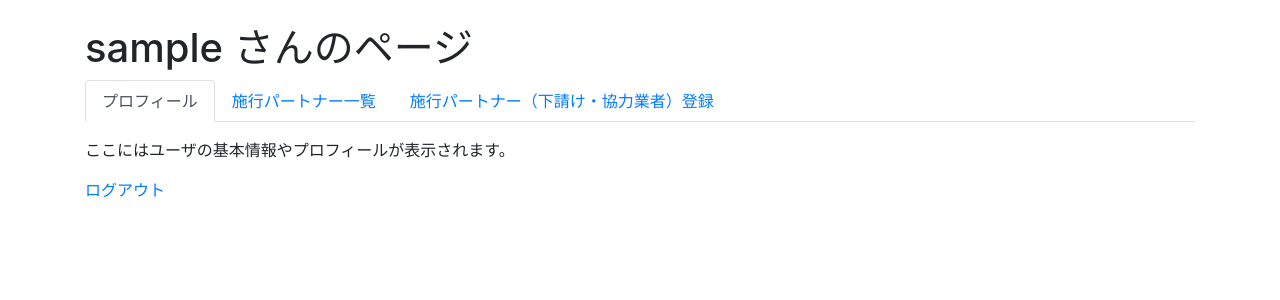
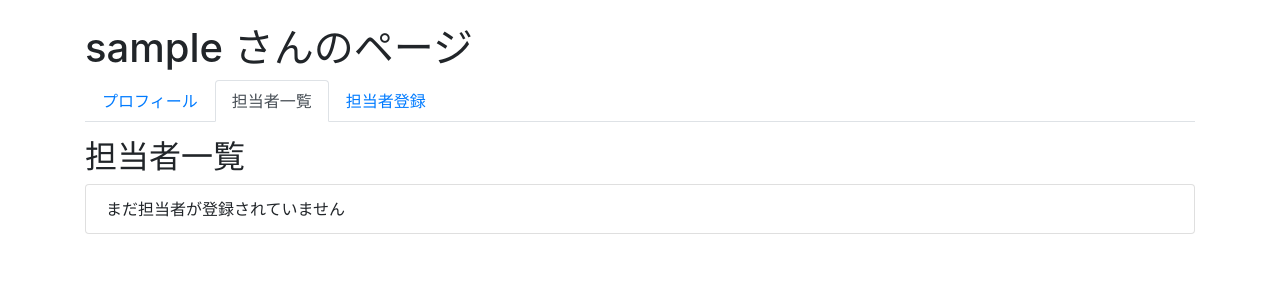
Before and after one commit to honjobunseki/jizen, a Flask app: a page that uses templates/user_page.html in a window 1280 px wide. Shown: the top 300 px of the page. Run offline with Flask 3, Linux system fonts and the light colour scheme; the visitor is signed in with stand-in values (Sample User, id 1); data comes from the database, SQL or seed files in the repository; data that the repository does not hold is empty; some libraries are stand-ins or nearby versions.

Commit message:
Update user_page.html

```diff
--- a/templates/user_page.html
+++ b/templates/user_page.html
@@ -12,129 +12,206 @@
 <body>
   <div class="container mt-4">
     <h1>{{ user.username }} さんのページ</h1>
-    <!-- ナビゲーションタブ -->
-    <ul class="nav nav-tabs" id="userTab" role="tablist">
-      <!-- プロフィールタブ（任意で追加） -->
+    <!-- タブナビゲーション -->
+    <ul class="nav nav-tabs" id="userPageTab" role="tablist">
       <li class="nav-item">
-        <a class="nav-link active" id="profile-tab" data-toggle="tab" href="#profile" role="tab" aria-controls="profile" aria-selected="true">
+        <a class="nav-link" id="profile-tab" data-toggle="tab" href="#profile" role="tab" aria-controls="profile" aria-selected="false">
           プロフィール
         </a>
       </li>
-      <!-- 施行パートナー一覧タブ -->
       <li class="nav-item">
-        <a class="nav-link" id="partners-list-tab" data-toggle="tab" href="#partners-list" role="tab" aria-controls="partners-list" aria-selected="false">
-          施行パートナー一覧
+        <a class="nav-link active" id="staff-list-tab" data-toggle="tab" href="#staff-list" role="tab" aria-controls="staff-list" aria-selected="true">
+          担当者一覧
         </a>
       </li>
-      <!-- 施行パートナー登録タブ -->
       <li class="nav-item">
-        <a class="nav-link" id="partners-add-tab" data-toggle="tab" href="#partners-add" role="tab" aria-controls="partners-add" aria-selected="false">
-          施行パートナー（下請け・協力業者）登録
+        <a class="nav-link" id="staff-add-tab" data-toggle="tab" href="#staff-add" role="tab" aria-controls="staff-add" aria-selected="false">
+          担当者登録
         </a>
       </li>
     </ul>
 
-    <!-- タブのコンテンツ -->
-    <div class="tab-content mt-3" id="userTabContent">
-      <!-- プロフィールタブの内容 -->
-      <div class="tab-pane fade show active" id="profile" role="tabpanel" aria-labelledby="profile-tab">
-        <p>ここにはユーザの基本情報やプロフィールが表示されます。</p>
-        <p><a href="{{ url_for('logout') }}">ログアウト</a></p>
+    <!-- タブコンテンツ -->
+    <div class="tab-content mt-3" id="userPageTabContent">
+      <!-- プロフィールタブ (任意) -->
+      <div class="tab-pane fade" id="profile" role="tabpanel" aria-labelledby="profile-tab">
+        <p>ここにプロフィール情報を表示します。</p>
       </div>
 
-      <!-- 施行パートナー一覧タブの内容 -->
-      <div class="tab-pane fade" id="partners-list" role="tabpanel" aria-labelledby="partners-list-tab">
-        <h2>施行パートナー一覧</h2>
+      <!-- 担当者一覧タブ -->
+      <div class="tab-pane fade show active" id="staff-list" role="tabpanel" aria-labelledby="staff-list-tab">
+        <h2>担当者一覧</h2>
         <ul class="list-group">
-          {% for partner in partners %}
+          {% for staff in staffs %}
             <li class="list-group-item">
-              <strong>業者名:</strong> {{ partner.company_name }}<br>
-              <strong>代表者:</strong> {{ partner.representative or '未入力' }}<br>
-              <strong>電話番号:</strong> {{ partner.phone_number }}<br>
-              <!-- 必要に応じて他の項目も表示 -->
+              <strong>担当者氏名:</strong> {{ staff.staff_name }}<br>
+              <strong>業者種別:</strong> {{ staff.vendor_type }}<br>
+              <!-- 必要に応じて担当者種別や追加情報を表示 -->
+              {% if staff.is_asbestos_qualified %}
+                <em>石綿有資格者</em>
+              {% endif %}
+              <!-- その他の項目も表示可能 -->
             </li>
           {% else %}
-            <li class="list-group-item">まだ施行パートナーが登録されていません</li>
+            <li class="list-group-item">まだ担当者が登録されていません</li>
           {% endfor %}
         </ul>
       </div>
 
-      <!-- 施行パートナー登録タブの内容 -->
-      <div class="tab-pane fade" id="partners-add" role="tabpanel" aria-labelledby="partners-add-tab">
-        <h2>施行パートナー（下請け・協力業者）登録</h2>
-        <form method="POST" action="{{ url_for('add_partner', username=user.username) }}">
+      <!-- 担当者登録タブ -->
+      <div class="tab-pane fade" id="staff-add" role="tabpanel" aria-labelledby="staff-add-tab">
+        <h2>担当者登録</h2>
+        <form method="POST" action="{{ url_for('add_staff', username=user.username) }}">
+          <!-- 担当者情報 -->
           <div class="form-group">
-            <label for="company_name">業者名</label>
-            <input type="text" class="form-control" id="company_name" name="company_name" required>
+            <label>業者種別</label><br>
+            <div class="form-check form-check-inline">
+              <input class="form-check-input" type="checkbox" name="vendor_type" value="元請業者">
+              <label class="form-check-label">元請業者（排出事業者）</label>
+            </div>
+            <div class="form-check form-check-inline">
+              <input class="form-check-input" type="checkbox" name="vendor_type" value="施行パートナー">
+              <label class="form-check-label">施行パートナー（下請け・協力業者）</label>
+            </div>
           </div>
+
           <div class="form-group">
-            <label for="representative">代表者職氏名（任意）</label>
-            <input type="text" class="form-control" id="representative" name="representative">
+            <label for="partner_id">業者（施行パートナーの場合）</label>
+            <select class="form-control" name="partner_id" id="partner_id">
+              <option value="">選択してください</option>
+              {% for partner in partners %}
+                <option value="{{ partner.id }}">{{ partner.company_name }}</option>
+              {% endfor %}
+            </select>
           </div>
+
           <div class="form-group">
-            <label for="labor_insurance_number">労働保険番号（任意）（半角数字で入力してください）</label>
-            <input type="text" class="form-control" id="labor_insurance_number" name="labor_insurance_number">
+            <label for="staff_name">担当者氏名</label>
+            <input type="text" class="form-control" name="staff_name" id="staff_name" required>
           </div>
+
           <div class="form-group">
-            <label for="prefecture_code">府県コード</label>
-            <input type="text" class="form-control" id="prefecture_code" name="prefecture_code" required>
+            <label>担当者種別</label><br>
+            <div class="form-check form-check-inline">
+              <input class="form-check-input" type="checkbox" name="is_handover">
+              <label class="form-check-label">引渡し担当者</label>
+            </div>
+            <div class="form-check form-check-inline">
+              <input class="form-check-input" type="checkbox" name="is_registration">
+              <label class="form-check-label">登録担当者</label>
+            </div>
+            <div class="form-check form-check-inline">
+              <input class="form-check-input" type="checkbox" name="is_transport">
+              <label class="form-check-label">運搬担当者</label>
+            </div>
+            <div class="form-check form-check-inline">
+              <input class="form-check-input" type="checkbox" name="is_asbestos_qualified" id="is_asbestos_qualified">
+              <label class="form-check-label">石綿有資格者</label>
+            </div>
+            <div class="form-check form-check-inline">
+              <input class="form-check-input" type="checkbox" name="is_construction">
+              <label class="form-check-label">工事担当者</label>
+            </div>
           </div>
+
+          <!-- 担当者種別：石綿有資格者種別 (JavaScriptで表示/非表示する) -->
+          <div id="asbestos_fields" style="display:none;">
+            <h5>石綿有資格者種別</h5>
+            <div class="form-check">
+              <input class="form-check-input" type="checkbox" name="is_asbestos_chief" id="is_asbestos_chief">
+              <label class="form-check-label" for="is_asbestos_chief">石綿作業主任者</label>
+            </div>
+            <div id="asbestos_chief_fields" style="display:none;" class="ml-3">
+              <div class="form-group">
+                <label for="asbestos_chief_reg_number">石綿作業主任者 登録番号</label>
+                <input type="text" class="form-control" name="asbestos_chief_reg_number" id="asbestos_chief_reg_number">
+              </div>
+              <div class="form-group">
+                <label for="asbestos_chief_training_org">講習実施機関の名称</label>
+                <input type="text" class="form-control" name="asbestos_chief_training_org" id="asbestos_chief_training_org">
+              </div>
+            </div>
+
+            <div class="form-check">
+              <input class="form-check-input" type="checkbox" name="is_building_inspector" id="is_building_inspector">
+              <label class="form-check-label" for="is_building_inspector">建築物石綿含有建材調査者</label>
+            </div>
+            <div id="building_inspector_fields" style="display:none;" class="ml-3">
+              <div class="form-group">
+                <label for="building_inspector_reg_number">建築物石綿含有建材調査者 登録番号</label>
+                <input type="text" class="form-control" name="building_inspector_reg_number" id="building_inspector_reg_number">
+              </div>
+              <div class="form-group">
+                <label>資格</label><br>
+                <div class="form-check form-check-inline">
+                  <input class="form-check-input" type="checkbox" name="building_inspector_qualification" value="一般">
+                  <label class="form-check-label">一般</label>
+                </div>
+                <div class="form-check form-check-inline">
+                  <input class="form-check-input" type="checkbox" name="building_inspector_qualification" value="特定">
+                  <label class="form-check-label">特定</label>
+                </div>
+                <div class="form-check form-check-inline">
+                  <input class="form-check-input" type="checkbox" name="building_inspector_qualification" value="一戸建て等">
+                  <label class="form-check-label">一戸建て等</label>
+                </div>
+                <div class="form-check form-check-inline">
+                  <input class="form-check-input" type="checkbox" name="building_inspector_qualification" value="その他">
+                  <label class="form-check-label">その他</label>
+                </div>
+              </div>
+              <div class="form-group">
+                <label for="building_inspector_training_org">講習実施機関の名称</label>
+                <input type="text" class="form-control" name="building_inspector_training_org" id="building_inspector_training_org">
+              </div>
+            </div>
+
+            <div class="form-check">
+              <input class="form-check-input" type="checkbox" name="is_preliminary_inspector" id="is_preliminary_inspector">
+              <label class="form-check-label" for="is_preliminary_inspector">工作物石綿事前調査者</label>
+            </div>
+            <div id="preliminary_inspector_fields" style="display:none;" class="ml-3">
+              <div class="form-group">
+                <label for="preliminary_inspector_reg_number">工作物石綿事前調査者 登録番号</label>
+                <input type="text" class="form-control" name="preliminary_inspector_reg_number" id="preliminary_inspector_reg_number">
+              </div>
+              <div class="form-group">
+                <label for="preliminary_inspector_training_org">講習実施機関の名称</label>
+                <input type="text" class="form-control" name="preliminary_inspector_training_org" id="preliminary_inspector_training_org">
+              </div>
+            </div>
+          </div>
+
           <div class="form-group">
-            <label for="responsibility">所掌</label>
-            <input type="text" class="form-control" id="responsibility" name="responsibility" required>
-          </div>
-          <div class="form-group">
-            <label for="jurisdiction">管轄</label>
-            <input type="text" class="form-control" id="jurisdiction" name="jurisdiction" required>
-          </div>
-          <div class="form-group">
-            <label for="main_number">基幹番号</label>
-            <input type="text" class="form-control" id="main_number" name="main_number" required>
-          </div>
-          <div class="form-group">
-            <label for="branch_number">枝番号</label>
-            <input type="text" class="form-control" id="branch_number" name="branch_number" required>
-          </div>
-          <div class="form-group">
-            <label for="free_input">自由入力</label>
-            <textarea class="form-control" id="free_input" name="free_input"></textarea>
-          </div>
-          <div class="form-group">
-            <label for="postal_code">郵便番号</label>
-            <input type="text" class="form-control" id="postal_code" name="postal_code" required>
-          </div>
-          <div class="form-group">
-            <label for="address_prefecture">所在地（都道府県）</label>
-            <input type="text" class="form-control" id="address_prefecture" name="address_prefecture" required>
-          </div>
-          <div class="form-group">
-            <label for="address_city">所在地（市区町村）</label>
-            <input type="text" class="form-control" id="address_city" name="address_city" required>
-          </div>
-          <div class="form-group">
-            <label for="address_town">所在地（町域）（任意）</label>
-            <input type="text" class="form-control" id="address_town" name="address_town">
-          </div>
-          <div class="form-group">
-            <label for="address_details">所在地（詳細）（任意）</label>
-            <input type="text" class="form-control" id="address_details" name="address_details">
-          </div>
-          <div class="form-group">
-            <label for="phone_number">電話番号（半角数字で入力してください）</label>
-            <input type="text" class="form-control" id="phone_number" name="phone_number" required>
-          </div>
-          <div class="form-group">
-            <label for="fax_number">FAX番号（任意）</label>
-            <input type="text" class="form-control" id="fax_number" name="fax_number">
-            <div class="form-check mt-2">
-              <input type="checkbox" class="form-check-input" id="fax_same" name="fax_same">
-              <label class="form-check-label" for="fax_same">電話番号と同じ</label>
-            </div>
+            <label for="email">メールアドレス（任意）</label>
+            <input type="email" class="form-control" name="email" id="email">
           </div>
           <button type="submit" class="btn btn-primary">保存</button>
         </form>
       </div>
     </div>
   </div>
+
+  <!-- JavaScriptでチェックボックスに応じた入力欄の表示制御 -->
+  <script>
+    // 担当者種別「石綿有資格者」のチェックで表示切替
+    document.getElementById('is_asbestos_qualified').addEventListener('change', function() {
+      var display = this.checked ? 'block' : 'none';
+      document.getElementById('asbestos_fields').style.display = display;
+    });
+    // 各資格のチェックで追加入力欄の表示制御
+    document.getElementById('is_asbestos_chief').addEventListener('change', function() {
+      var display = this.checked ? 'block' : 'none';
+      document.getElementById('asbestos_chief_fields').style.display = display;
+    });
+    document.getElementById('is_building_inspector').addEventListener('change', function() {
+      var display = this.checked ? 'block' : 'none';
+      document.getElementById('building_inspector_fields').style.display = display;
+    });
+    document.getElementById('is_preliminary_inspector').addEventListener('change', function() {
+      var display = this.checked ? 'block' : 'none';
+      document.getElementById('preliminary_inspector_fields').style.display = display;
+    });
+  </script>
 </body>
 </html>
```
